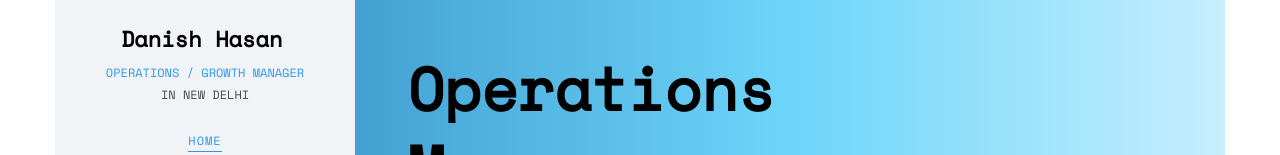
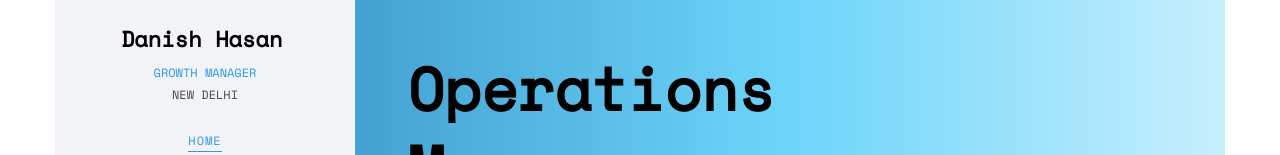
Before and after one commit to syed-danish-hasan/syed-danish-hasan, a plain HTML site: page index.html in a window 1280 px wide. Shown: the part 198-353 px from the top of the page. Drawn offline with nearby package versions, Linux system fonts and the light colour scheme; files whose address does not match are found by name; a web font is replaced by a local one.

Commit message:
Debug first

```diff
--- a/index.html
+++ b/index.html
@@ -64,7 +64,7 @@
 			<div class="text-center">
 				<div class="author-img" style="background-image: url(images/about.jpg);"></div>
 				<h1 id="colorlib-logo"><a href="index.html">Danish Hasan</a></h1>
-					<span class="position"><a href="#">Operations / Growth Manager <br></a> in <st>New Delhi</st> </span>
+				<span class="position"><a href="#">Growth Manager</a> <br>New Delhi</span>
 			</div>
 			<nav id="colorlib-main-menu" role="navigation" class="navbar">
 				<div id="navbar" class="collapse">
```
Lines whose indentation alone changed are shown as unchanged.
